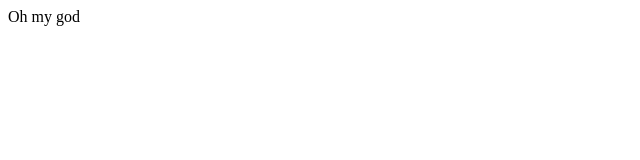
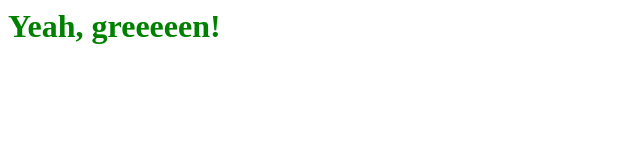
Before and after one commit to Kraus04/rsschool-cv, a plain HTML site: page index.html in a window 1280 px wide. Shown: the whole page, without its empty margins (0-640 px from the left). Drawn offline with Linux system fonts and the light colour scheme.

Commit message:
feat: update index.html file

```diff
--- a/index.html
+++ b/index.html
@@ -1,8 +1,9 @@
 <html>
   <head>
     <title>It's HTML</title>
+    <link rel="stylesheet" href="style.css">
   </head>
   <body>
-    <p>Oh my god</p>
+    <h1>Yeah, greeeeen!</h1>
   </body>
 </html>
```
